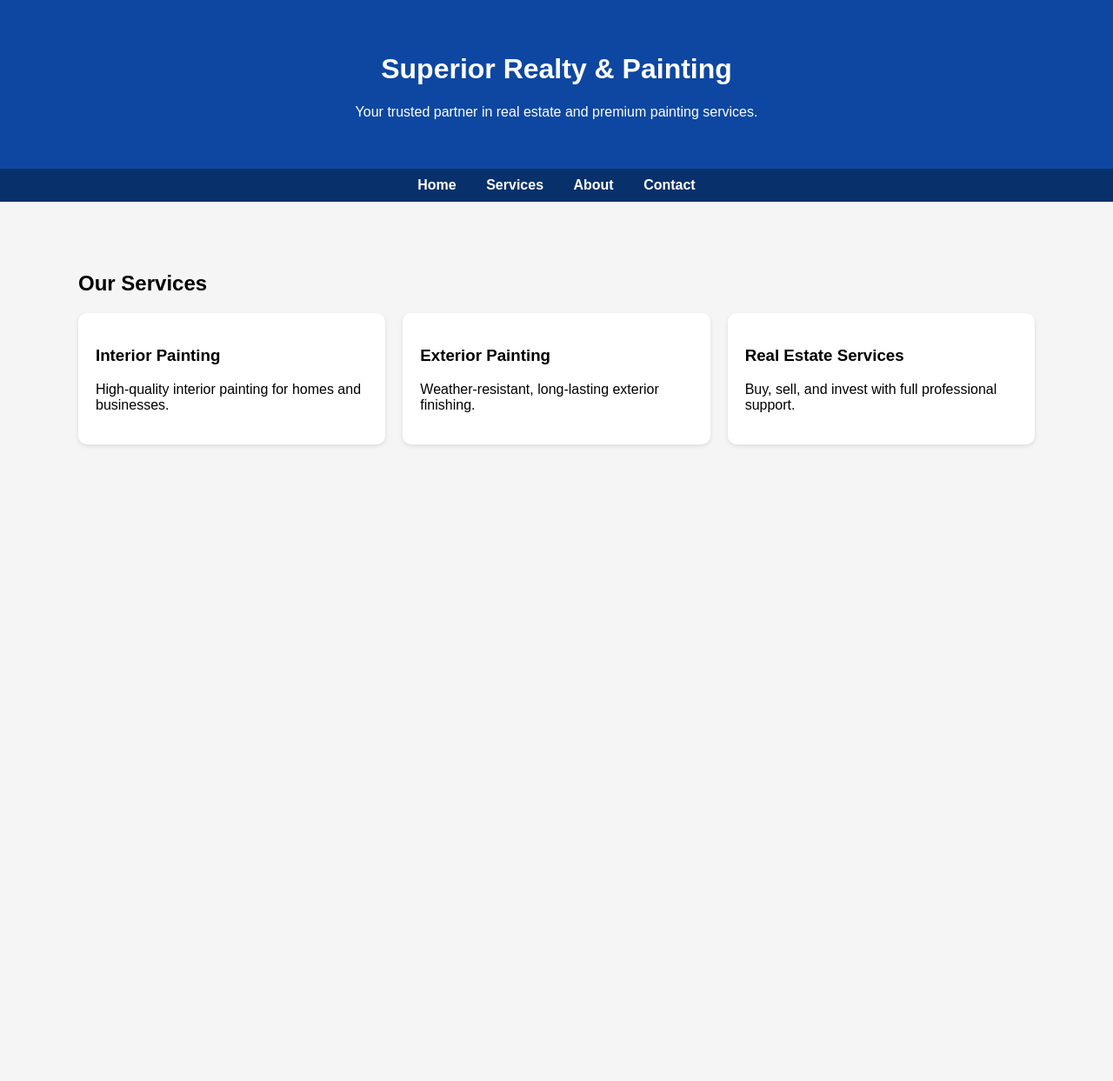
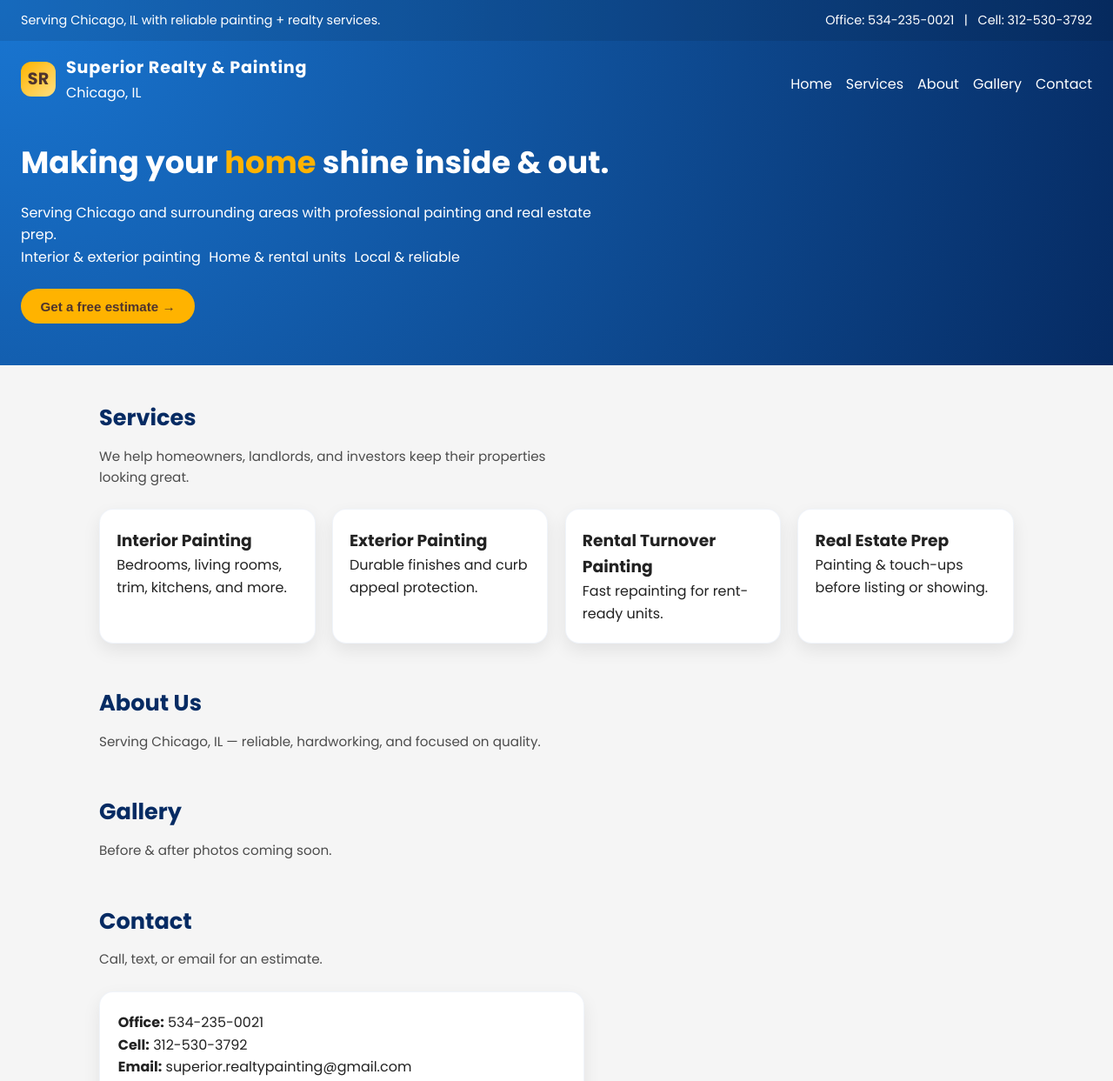
Before and after one commit to Superiorrealtypaint/superior-realty-and-painting, a plain HTML site: page Index.html in a window 1280 px wide. Shown: the top 1243 px of the page at 87% size. Before the commit the page ends 800 px from the top, so only its background shows below. Drawn offline with Linux system fonts and the light colour scheme.

Commit message:
Update Index.html

```diff
--- a/Index.html
+++ b/Index.html
@@ -4,36 +4,315 @@
   <meta charset="UTF-8" />
   <meta name="viewport" content="width=device-width, initial-scale=1.0" />
   <title>Superior Realty & Painting</title>
+
+  <link rel="preconnect" href="https://fonts.googleapis.com">
+  <link rel="preconnect" href="https://fonts.gstatic.com" crossorigin>
+  <link href="https://fonts.googleapis.com/css2?family=Poppins:wght@300;400;600;700&display=swap" rel="stylesheet">
+
   <style>
-        body { margin: 0; font-family: Arial, sans-serif; background: #f5f5f5; }
-        header { background: #0d47a1; color: white; padding: 40px 20px; text-align: center; }
-        nav { background: #08306b; padding: 10px; text-align: center; }
-        nav a { color: white; margin: 0 15px; text-decoration: none; font-weight: bold; }
-        section { padding: 60px 20px; max-width: 1100px; margin: auto; }
-        .services { display: grid; grid-template-columns: repeat(auto-fit, minmax(250px, 1fr)); gap: 20px; }
-        .card { background: white; padding: 20px; border-radius: 10px; box-shadow: 0 2px 5px rgba(0,0,0,0.1); }
+    :root {
+      --primary: #0d47a1;
+      --primary-dark: #062b63;
+      --accent: #ffb300;
+      --bg: #f5f5f5;
+      --text: #222;
+      --card-bg: #ffffff;
+    }
+
+    * {
+      box-sizing: border-box;
+      margin: 0;
+      padding: 0;
+    }
+
+    body {
+      font-family: "Poppins", Arial, sans-serif;
+      background: var(--bg);
+      color: var(--text);
+      line-height: 1.6;
+    }
+
+    a {
+      text-decoration: none;
+      color: inherit;
+    }
+
+    header {
+      background: radial-gradient(circle at top left, #1976d2, var(--primary-dark));
+      color: white;
+    }
+
+    .top-bar {
+      display: flex;
+      justify-content: space-between;
+      align-items: center;
+      padding: 0.75rem 1.5rem;
+      font-size: 0.9rem;
+      background: rgba(0, 0, 0, 0.1);
+      flex-wrap: wrap;
+    }
+
+    nav {
+      display: flex;
+      justify-content: space-between;
+      align-items: center;
+      padding: 1rem 1.5rem 1.5rem;
+      flex-wrap: wrap;
+    }
+
+    .logo-text {
+      display: flex;
+      align-items: center;
+      gap: 0.75rem;
+    }
+
+    .logo-mark {
+      width: 40px;
+      height: 40px;
+      border-radius: 12px;
+      background: linear-gradient(135deg, var(--accent), #ffe082);
+      display: flex;
+      align-items: center;
+      justify-content: center;
+      font-weight: 700;
+      color: #4e342e;
+      font-size: 1.2rem;
+    }
+
+    .brand {
+      font-size: 1.2rem;
+      font-weight: 700;
+      letter-spacing: 0.04em;
+    }
+
+    .brand span {
+      font-weight: 400;
+      font-size: 0.8rem;
+      opacity: 0.85;
+    }
+
+    .nav-links {
+      display: flex;
+      gap: 1rem;
+      flex-wrap: wrap;
+      margin-top: 0.75rem;
+    }
+
+    .hero {
+      display: grid;
+      grid-template-columns: minmax(0, 1.3fr) minmax(0, 1fr);
+      gap: 2rem;
+      align-items: center;
+      padding: 1rem 1.5rem 3rem;
+    }
+
+    .hero-text h1 {
+      font-size: 2.2rem;
+      font-weight: 700;
+      margin-bottom: 1rem;
+    }
+
+    .hero-text h1 span {
+      color: var(--accent);
+    }
+
+    .hero-badges {
+      display: flex;
+      flex-wrap: wrap;
+      gap: 0.6rem;
+      margin-bottom: 1.5rem;
+    }
+
+    .btn-main {
+      background: var(--accent);
+      color: #4e342e;
+      border-radius: 999px;
+      padding: 0.7rem 1.4rem;
+      font-weight: 600;
+      font-size: 0.95rem;
+      border: none;
+      cursor: pointer;
+    }
+
+    main {
+      max-width: 1100px;
+      margin: 0 auto;
+      padding: 2.5rem 1.5rem 3rem;
+    }
+
+    section {
+      margin-bottom: 3rem;
+    }
+
+    .section-title {
+      font-size: 1.6rem;
+      margin-bottom: 0.75rem;
+      color: var(--primary-dark);
+    }
+
+    .section-subtitle {
+      font-size: 0.95rem;
+      opacity: 0.8;
+      margin-bottom: 1.5rem;
+      max-width: 34rem;
+    }
+
+    .cards {
+      display: grid;
+      grid-template-columns: repeat(auto-fit, minmax(230px, 1fr));
+      gap: 1.2rem;
+    }
+
+    .card {
+      background: var(--card-bg);
+      border-radius: 16px;
+      padding: 1.3rem 1.2rem;
+      box-shadow: 0 8px 20px rgba(0, 0, 0, 0.08);
+      border: 1px solid rgba(13, 71, 161, 0.06);
+    }
+
+    .two-column {
+      display: grid;
+      grid-template-columns: minmax(0, 1.2fr) minmax(0, 1fr);
+      gap: 1.8rem;
+      align-items: start;
+    }
+
+    .about-box,
+    .contact-card {
+      background: var(--card-bg);
+      border-radius: 16px;
+      padding: 1.4rem 1.3rem;
+      box-shadow: 0 8px 20px rgba(0, 0, 0, 0.08);
+      border: 1px solid rgba(13, 71, 161, 0.06);
+    }
+
+    footer {
+      background: var(--primary-dark);
+      color: #e3f2fd;
+      padding: 1.2rem 1.5rem;
+      font-size: 0.8rem;
+      text-align: center;
+    }
+
+    @media (max-width: 850px) {
+      .hero {
+        grid-template-columns: 1fr;
+      }
+      .two-column {
+        grid-template-columns: 1fr;
+      }
+    }
   </style>
 </head>
 <body>
-    <header>
-        <h1>Superior Realty & Painting</h1>
-        <p>Your trusted partner in real estate and premium painting services.</p>
+
+<header id="home">
+  <div class="top-bar">
+    <div>Serving Chicago, IL with reliable painting + realty services.</div>
+    <div>
+      <a href="tel:5342350021">Office: 534-235-0021</a> &nbsp; | &nbsp;
+      <a href="tel:3125303792">Cell: 312-530-3792</a>
+    </div>
+  </div>
+
+  <nav>
+    <div class="logo-text">
+      <div class="logo-mark">SR</div>
+      <div>
+        <div class="brand">Superior Realty & Painting</div>
+        <span>Chicago, IL</span>
+      </div>
+    </div>
+    <div class="nav-links">
+      <a href="#home">Home</a>
+      <a href="#services">Services</a>
+      <a href="#about">About</a>
+      <a href="#gallery">Gallery</a>
+      <a href="#contact">Contact</a>
+    </div>
+  </nav>
+
+  <div class="hero">
+    <div class="hero-text">
+      <h1>Making your <span>home</span> shine inside & out.</h1>
+      <p>Serving Chicago and surrounding areas with professional painting and real estate prep.</p>
+
+      <div class="hero-badges">
+        <span>Interior & exterior painting</span>
+        <span>Home & rental units</span>
+        <span>Local & reliable</span>
+      </div>
+
+      <a href="#contact">
+        <button class="btn-main">Get a free estimate →</button>
+      </a>
+    </div>
+  </div>
 </header>
 
-    <nav>
-        <a href="#">Home</a>
-        <a href="#">Services</a>
-        <a href="#">About</a>
-        <a href="#">Contact</a>
-    </nav>
+<main>
 
-    <section>
-        <h2>Our Services</h2>
-        <div class="services">
-            <div class="card"><h3>Interior Painting</h3><p>High-quality interior painting for homes and businesses.</p></div>
-            <div class="card"><h3>Exterior Painting</h3><p>Weather-resistant, long-lasting exterior finishing.</p></div>
-            <div class="card"><h3>Real Estate Services</h3><p>Buy, sell, and invest with full professional support.</p></div>
+<section id="services">
+  <h2 class="section-title">Services</h2>
+  <p class="section-subtitle">We help homeowners, landlords, and investors keep their properties looking great.</p>
+
+  <div class="cards">
+    <div class="card">
+      <h3>Interior Painting</h3>
+      <p>Bedrooms, living rooms, trim, kitchens, and more.</p>
+    </div>
+
+    <div class="card">
+      <h3>Exterior Painting</h3>
+      <p>Durable finishes and curb appeal protection.</p>
+    </div>
+
+    <div class="card">
+      <h3>Rental Turnover Painting</h3>
+      <p>Fast repainting for rent-ready units.</p>
+    </div>
+
+    <div class="card">
+      <h3>Real Estate Prep</h3>
+      <p>Painting & touch-ups before listing or showing.</p>
+    </div>
   </div>
 </section>
+
+<section id="about">
+  <h2 class="section-title">About Us</h2>
+  <p class="section-subtitle">Serving Chicago, IL — reliable, hardworking, and focused on quality.</p>
+</section>
+
+<section id="gallery">
+  <h2 class="section-title">Gallery</h2>
+  <p class="section-subtitle">Before & after photos coming soon.</p>
+</section>
+
+<section id="contact">
+  <h2 class="section-title">Contact</h2>
+  <p class="section-subtitle">Call, text, or email for an estimate.</p>
+
+  <div class="two-column">
+    <div class="contact-card">
+      <p><strong>Office:</strong> <a href="tel:5342350021">534-235-0021</a></p>
+      <p><strong>Cell:</strong> <a href="tel:3125303792">312-530-3792</a></p>
+      <p><strong>Email:</strong> <a href="mailto:superior.realtypainting@gmail.com">superior.realtypainting@gmail.com</a></p>
+      <p><strong>City:</strong> Chicago, IL</p>
+    </div>
+  </div>
+</section>
+
+</main>
+
+<footer>
+  &copy; <span id="year"></span> Superior Realty & Painting · Chicago, IL
+</footer>
+
+<script>
+  document.getElementById("year").textContent = new Date().getFullYear();
+</script>
+
 </body>
 </html>
```
Lines whose indentation alone changed are shown as unchanged.
